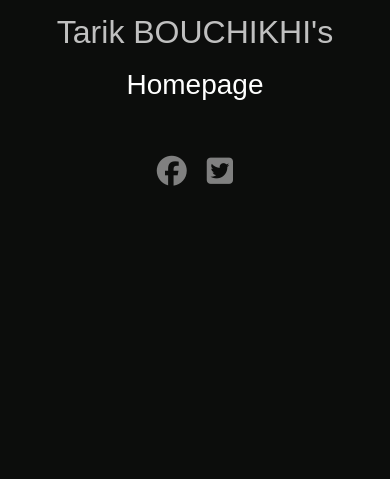
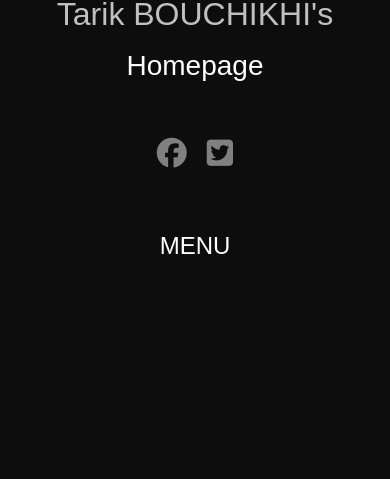
Before and after one commit to minato20/project0, a plain HTML site: page index.html in a window 390 px wide. Shown: the part 365-844 px from the top of the page. Drawn offline with nearby package versions, Linux system fonts and the light colour scheme.

Commit message:
Added Quick link to the menu

```diff
--- a/index.html
+++ b/index.html
@@ -20,11 +20,12 @@
                         <li><a href="http://www.facebook.com/elmadridista2011" class="slink" target="_blank"><i class="fab fa-facebook"></a></i></li>
                         <li><a href="http://www.twitter.com/taril360dz" class="slink" target="_blank"><i class="fab fa-twitter-square"></i></a></li>
                     </ul>
+                    <h4><a class="link mobile_only" href="#mymenu">MENU</a></h4>
                 </div>
             </header>
             <nav id="menu" class="col-lg-9 col-md-7">
                 <h2 class="text-secondary text-center">Select a page to visit</h2>
-                <div>
+                <div id="mymenu">
                     <div id="nav-1" class="nav-card">
                         <h4><a class="link" href="presentation.html">Presentation</a></h4>
                         <p>Short presentation about me</p>
--- a/styles/main.scss
+++ b/styles/main.scss
@@ -30,8 +30,14 @@ body{
     grid-template-areas: "nav-1 nav-2"
                          "nav-3 nav-4";
 }
+.mobile_only{
+    display: none;
+}
 @media (max-width:768px){
 
+    .mobile_only{
+        display: block;
+    }
     #menu{
         padding: 0;
     }
```
Also changed, not shown: styles/main.css, 1 other file.
